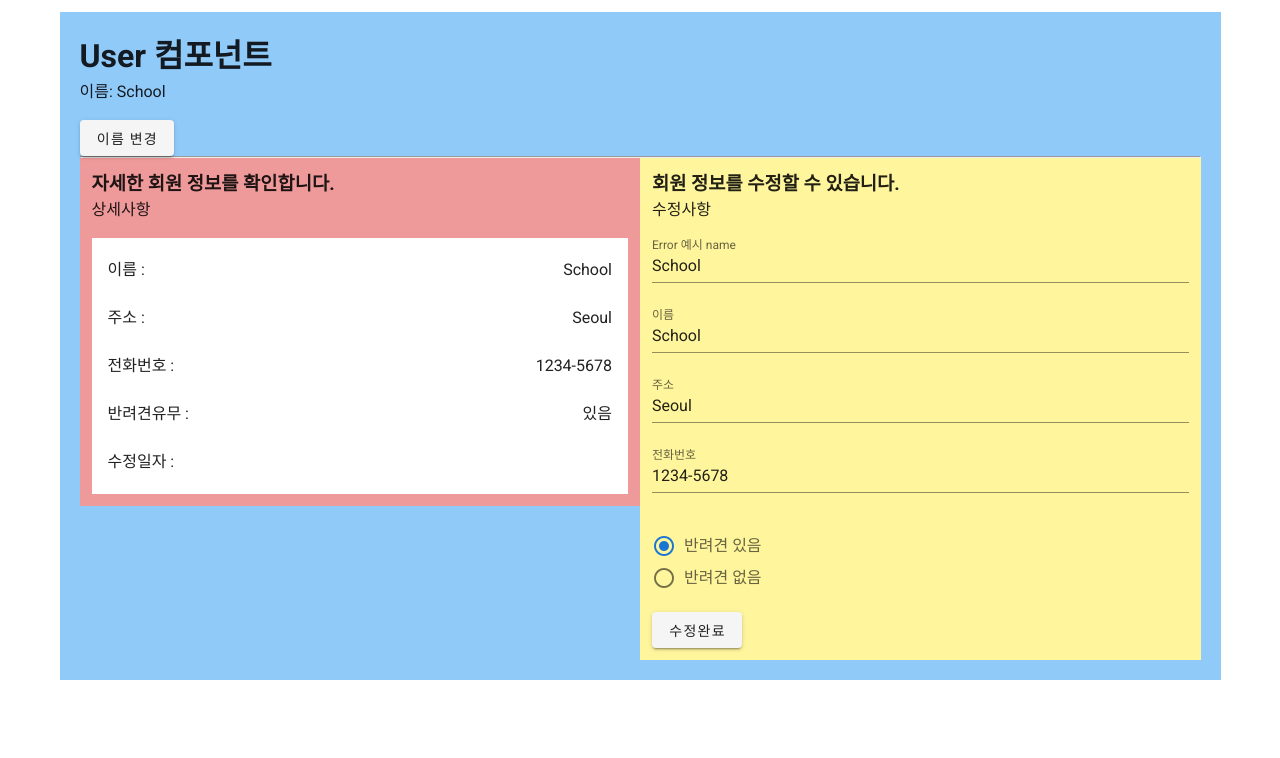
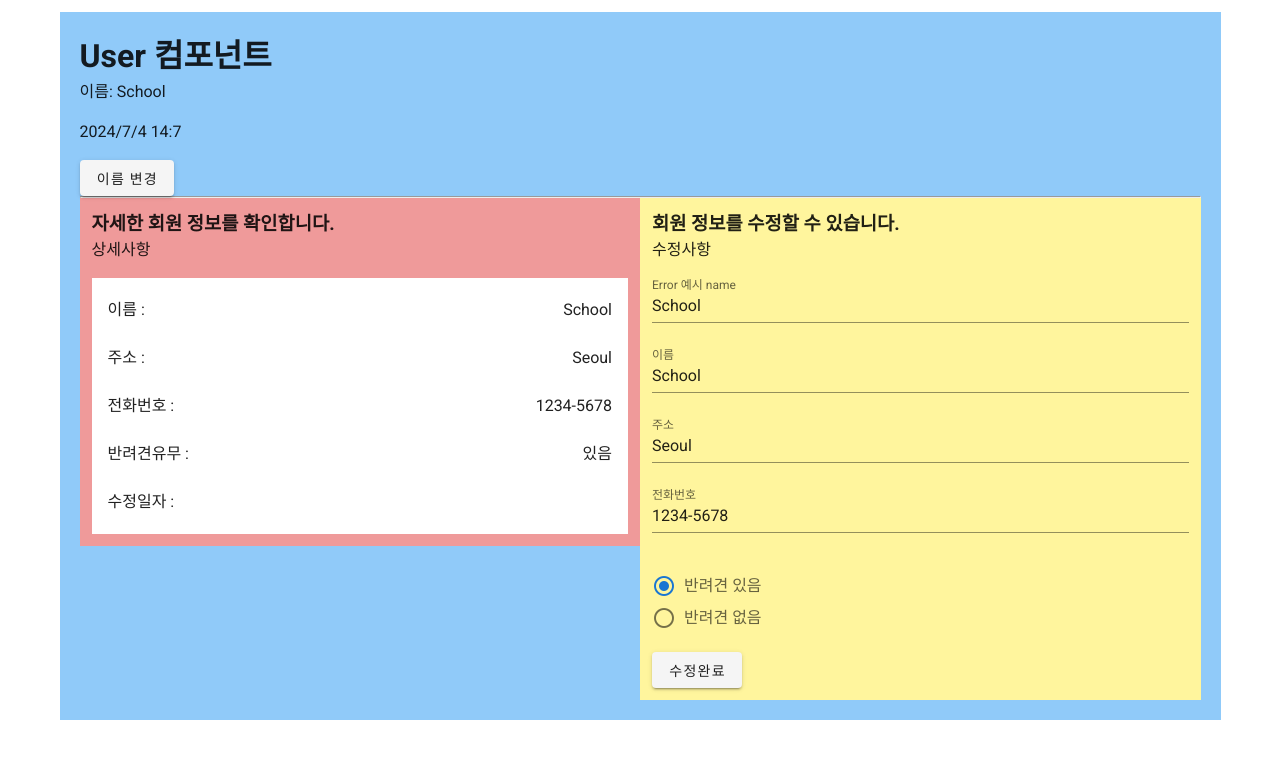
Before and after one commit to YooHyeok/Vue2, a Vue app: page /user in a window 1280 px wide. Shown: the top 758 px of the page. Built offline with nearby package versions, Linux system fonts and the light colour scheme.

Commit message:
feat: vue 컴포넌트 mixin 모듈 적용 (export한 훅 import)

```diff
--- a/src/components/user/User.vue
+++ b/src/components/user/User.vue
@@ -6,6 +6,7 @@
         <div class="blue lighten-3 pa-5">
           <h1>User 컴포넌트</h1>
           <p>이름: {{ name }}</p>
+          <p>{{ getDateAndTime(createdAt) }}</p>
           <v-btn @click="changeName()">이름 변경</v-btn>
           <hr>
           <v-layout wrap>
@@ -44,32 +45,37 @@
 <script>
 import UserDetail from "./UserDetail.vue"
 import UserEdit from "./UserEdit.vue"
-
+import { dateFormat } from "../../mixins/dateFormat"
 export default {
   components: {
     UserDetail,
     UserEdit
   },
-  data () {
+  data() {
     return {
       nameOfChild: 'YooHyeok',
       name: 'School',
       address: 'Seoul',
       phone: '1234-5678',
       hasDog: true,
+      createdAt: null,
     }
   },
+  created() { // 라이프사이클 훅(컴포넌트가 생성될 때)
+    this.createdAt = new Date()
+  },
   methods: {
-    changeName () { // changeName = function () {} 과 동일한 표현?
+    changeName() { // changeName = function () {} 과 동일한 표현?
       this.nameOfChild = "스쿨"
     },
-    parents (user) { // emit 즉 @child로 받은 value를 매개변수로 받는다.
+    parents(user) { // emit 즉 @child로 받은 value를 매개변수로 받는다.
       this.name = user.name
       this.address = user.address
       this.phone = user.phone
       this.hasDog = user.hasDog
       console.log("부모가 받았어!")
-    }
-  }
+    },
+  },
+  mixins: [dateFormat]
 }
 </script>
--- a/src/components/user/UserDetail.vue
+++ b/src/components/user/UserDetail.vue
@@ -30,7 +30,7 @@
       </v-list-item>
       <v-list-item>
         <v-list-item-content>수정일자 : </v-list-item-content>
-        <v-list-item-content class="d-inline text-right">{{ editedDate }}</v-list-item-content>
+        <v-list-item-content class="d-inline text-right">{{ getDateAndTime(editedDate) }}</v-list-item-content>
       </v-list-item>
 
     </v-list>
@@ -39,6 +39,7 @@
 
 <script>
 import { eventBus } from '../../main';
+import { dateFormat } from '../../mixins/dateFormat';
 
 export default {
   data() {
@@ -65,8 +66,10 @@ export default {
   methods: {
     switchName () { // 부모 컴포넌트의 props 값 수정.
       this.nameOfChild = '컴퓨터'
-    }
+    },
   },
+  mixins: [dateFormat],
+
   /**
    * 3. created 훅을 통해 eventBus에 접근하여
    * $.on()을 통해 이벤트 리스너를 등록한다.
```
